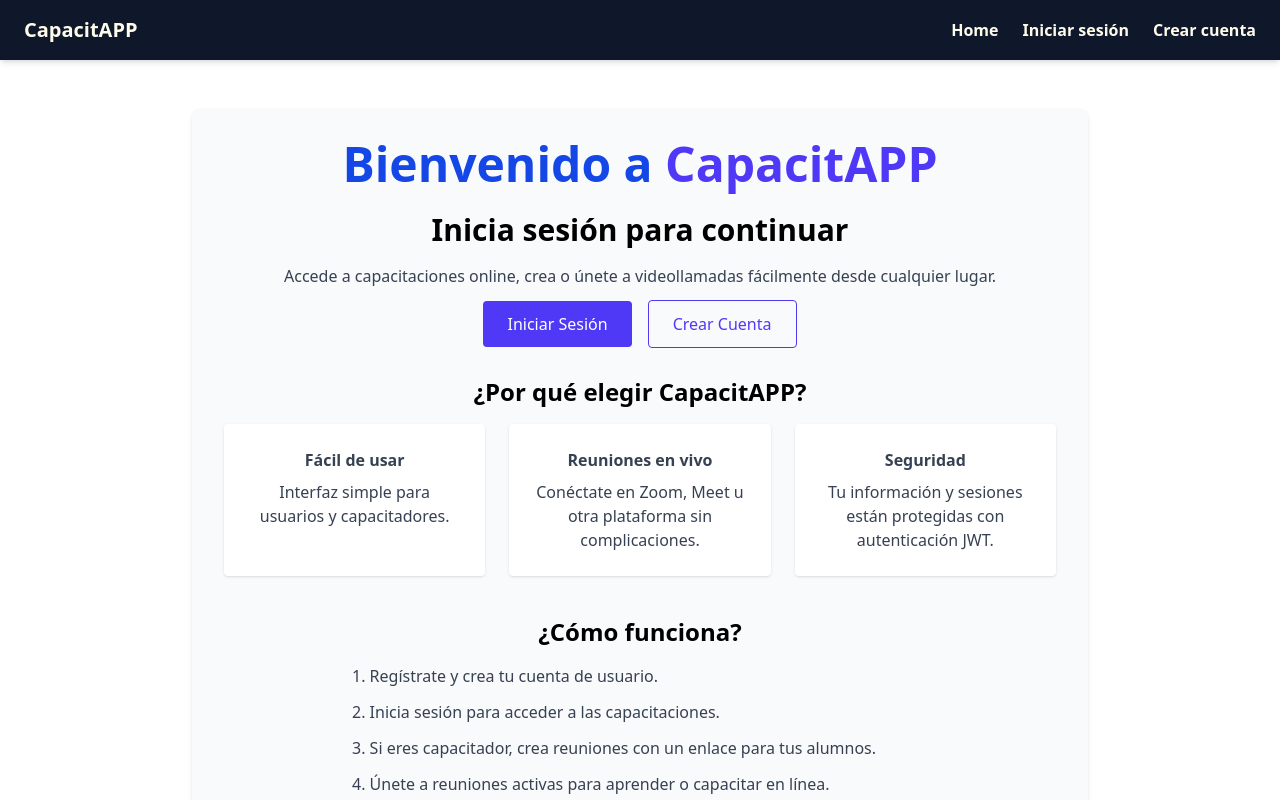
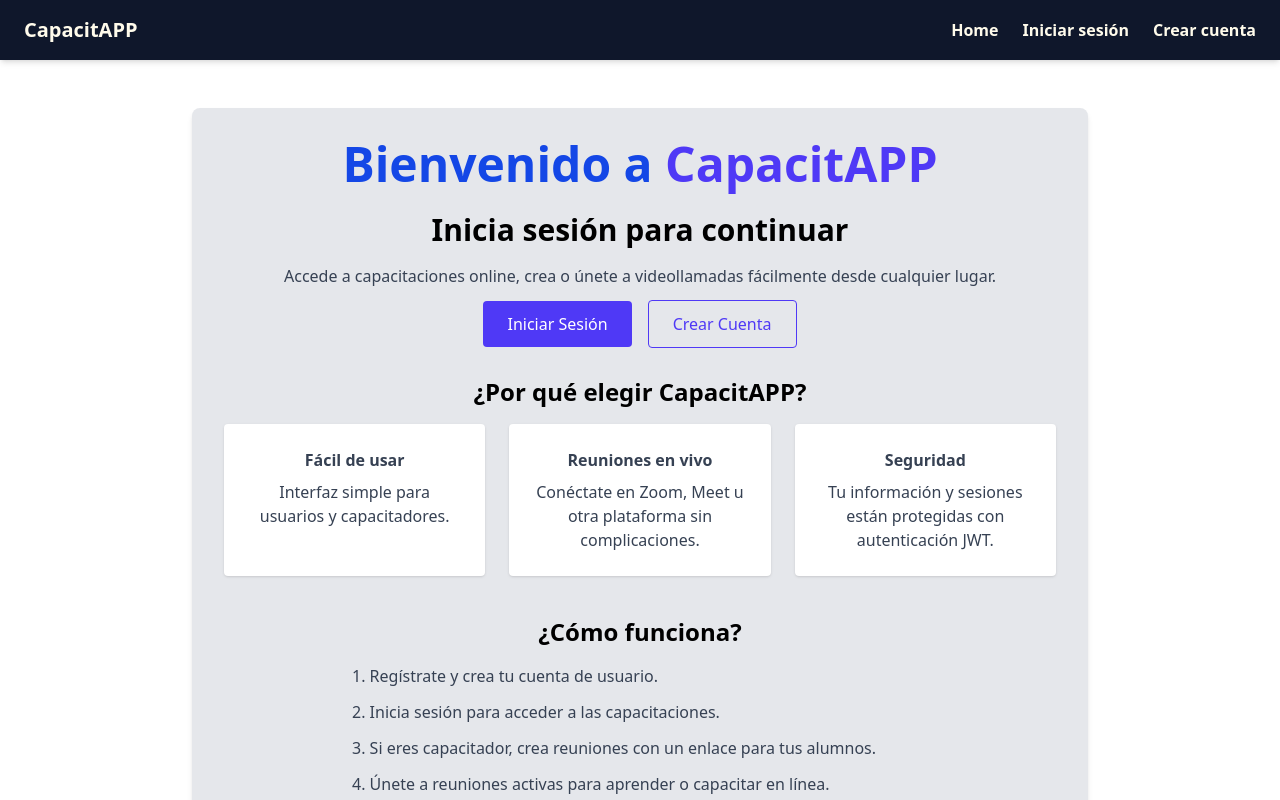
Before and after one commit to patitojavi/PMV, a React (Vite) app in the folder frontend/: page / in a window 1280 px wide. Shown: the top 800 px of the page. Built offline with nearby package versions, Linux system fonts and the light colour scheme.

Commit message:
update estilos tailwind css

```diff
--- a/frontend/src/pages/Capacitaciones.jsx
+++ b/frontend/src/pages/Capacitaciones.jsx
@@ -50,7 +50,7 @@ function Capacitaciones() {
       <h2 className="text-2xl font-semibold mb-6">Capacitaciones Disponibles</h2>
 
       {(role === 'capacitador' || role === 'admin') && (
-        <form onSubmit={handleCreate} className="mb-8 space-y-4 bg-white p-6 rounded shadow-md">
+        <form onSubmit={handleCreate} className="mb-8 space-y-4 bg-gray-200 p-6 rounded shadow-md">
           <h3 className="text-xl font-medium mb-4">Crear nueva capacitación</h3>
 
           <input
@@ -90,7 +90,7 @@ function Capacitaciones() {
 
       <ul className="space-y-4">
         {meetings.map((m) => (
-          <li key={m._id} className="bg-white p-4 rounded shadow flex flex-col sm:flex-row sm:justify-between sm:items-center">
+          <li key={m._id} className="bg-gray-200 p-4 rounded shadow flex flex-col sm:flex-row sm:justify-between sm:items-center">
             <div>
               <strong className="text-lg">{m.title}</strong>
               <p className="text-gray-600">{new Date(m.date).toLocaleString()}</p>
--- a/frontend/src/pages/Home.jsx
+++ b/frontend/src/pages/Home.jsx
@@ -4,7 +4,7 @@ function Home() {
   const token = localStorage.getItem('token');
 
   return (
-    <div className="max-w-4xl mx-auto p-8 bg-gray-50 rounded-lg shadow-md mt-12">
+    <div className="max-w-4xl mx-auto p-8 bg-gray-200 rounded-lg shadow-md mt-12">
       <h1 className="text-5xl font-extrabold mb-6 text-blue-700 text-center">
         Bienvenido a <span className="text-indigo-600">CapacitAPP</span>
       </h1>
```
